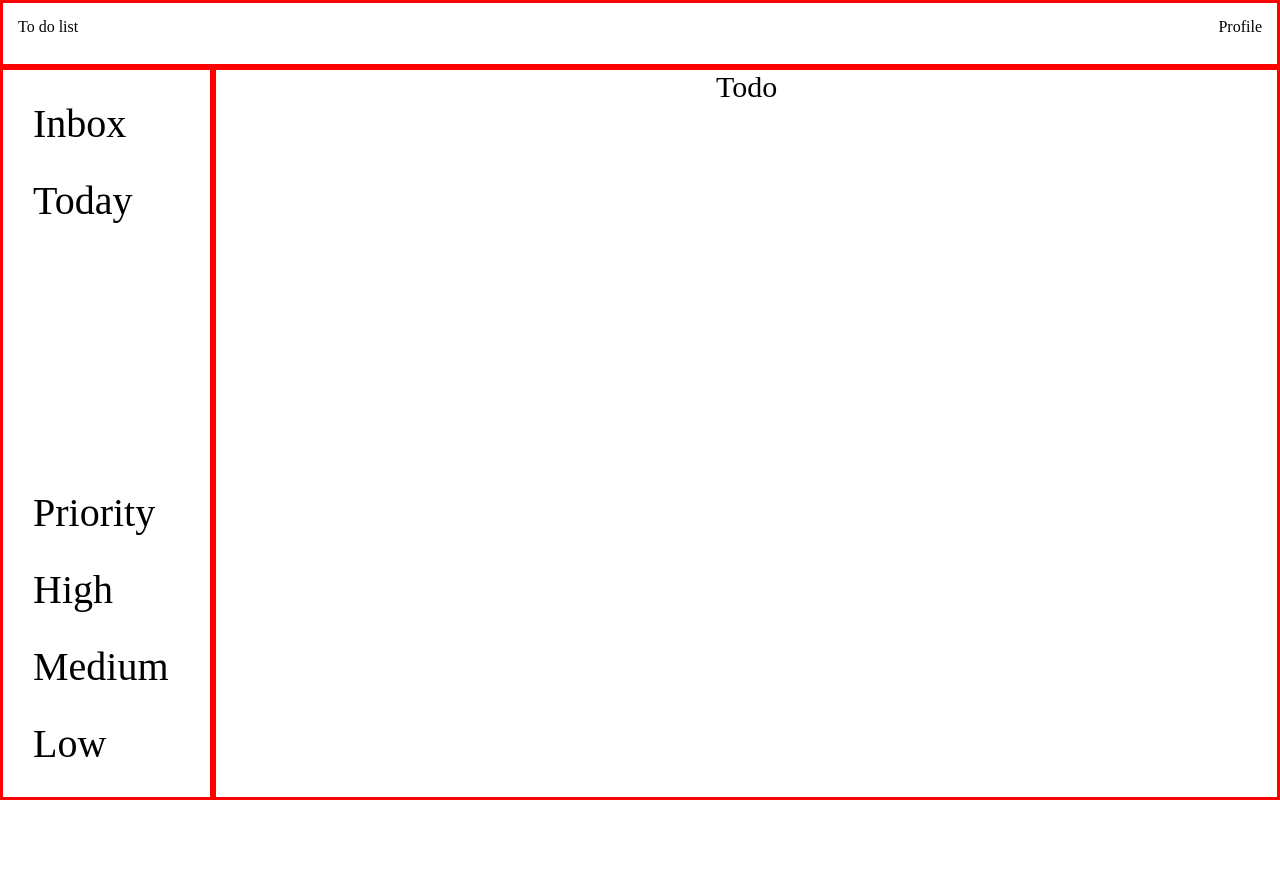
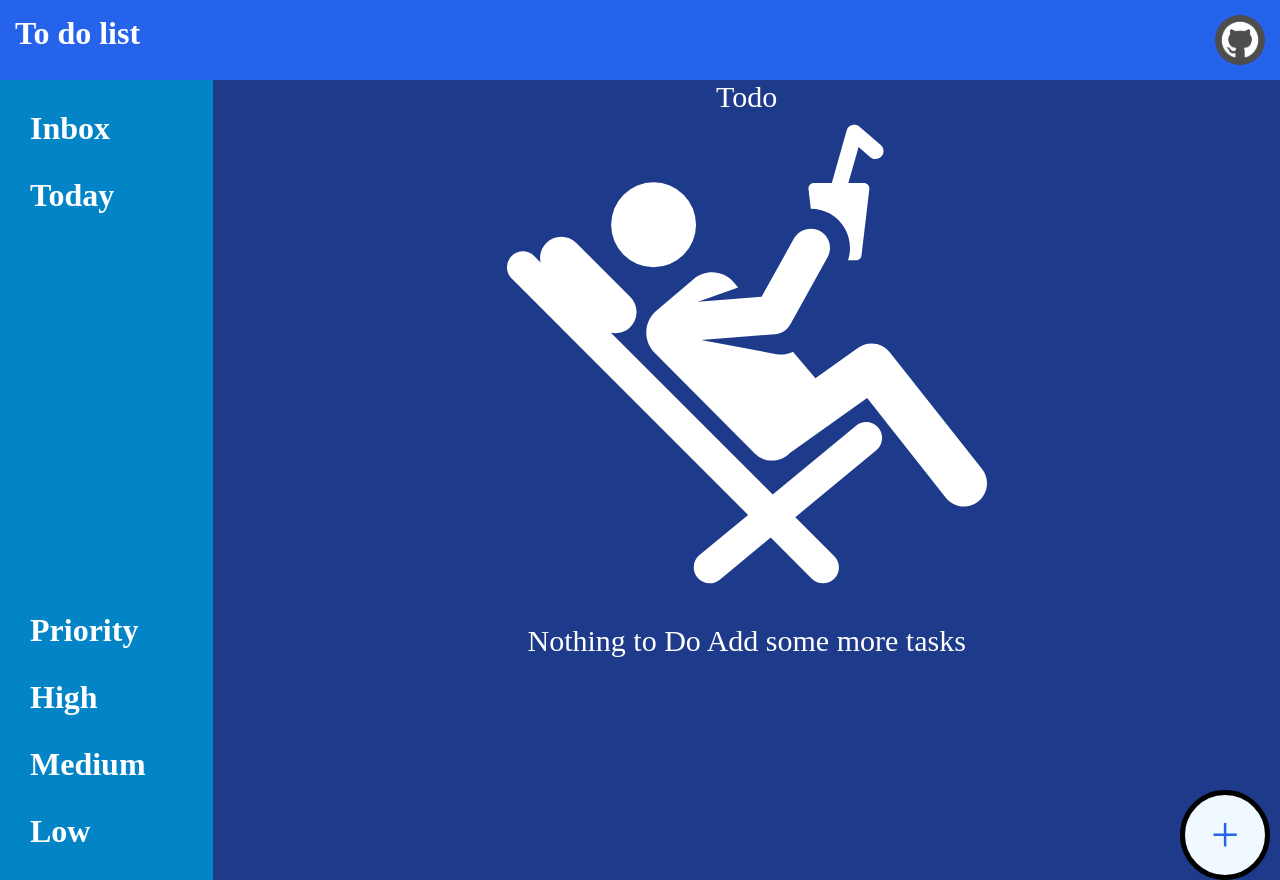
Before and after one commit to Gary-love/Todo-List, a website built with webpack: page src/index.html in a window 1280 px wide. Before the commit the page ends 800 px from the top, so only its background shows below. Built offline with nearby package versions, Linux system fonts and the light colour scheme.

Commit message:
style:stylized the page

```diff
--- a/src/index.js
+++ b/src/index.js
@@ -1,3 +1,3 @@
 import home from "./pages/home";
-import "./styles/style.css"
+import "./styles/style.css";
 home();
--- a/src/pages/home.js
+++ b/src/pages/home.js
@@ -1,3 +1,5 @@
+import relaxImg from "../images/relax-svgrepo-com.svg"
+import profileImg from "../images/logo.jpg"
 const container=document.querySelector(".container");
 let home=function(){
     let header=document.createElement("div");
@@ -9,9 +11,12 @@ let home=function(){
     todo.textContent="Todo";
     let sideBar=document.createElement("div");
     sideBar.id="side";
-    let profile=document.createElement("div");
+    let profile=document.createElement("img");
     profile.id="profile";
-    profile.textContent="Profile";
+    profile.src=profileImg;
+    profile.onclick = function() {
+        window.location.href = 'https://github.com/Gary-love';
+    };
     let logo=document.createElement("div");
     logo.id="logo";
     logo.textContent="To do list";
@@ -33,6 +38,14 @@ let home=function(){
     let low=document.createElement("div");
     low.id="low";
     low.textContent="Low";
+    let image=document.createElement("img");
+    image.src=relaxImg;
+    image.id="img";
+    let message=document.createElement("p");
+    message.textContent="Nothing to Do Add some more tasks";
+    let addBtn=document.createElement("div");
+    addBtn.id="button";
+    addBtn.textContent="+";
     header.appendChild(logo);
     header.appendChild(profile);
     sideBar.appendChild(inbox);
@@ -42,6 +55,9 @@ let home=function(){
     sideBar.appendChild(medium);
     sideBar.appendChild(low);
     content.appendChild(todo);
+    content.appendChild(image);
+    content.appendChild(message);
+    content.appendChild(addBtn);
     container.appendChild(header);
     container.appendChild(sideBar);
     container.appendChild(content);
--- a/src/styles/style.css
+++ b/src/styles/style.css
@@ -3,13 +3,11 @@ body{
     padding: 0px;
 }
 .container{
-    height: 100vh;
+    height: 110vh;
     display: grid;
+    color: white;
     grid-template-columns: repeat(12,1fr);
     grid-template-rows: repeat(12,1fr);
-    >*{
-        border: solid red;
-    }
 }
 #header{
     grid-column: 1/13;
@@ -17,15 +15,20 @@ body{
     display: flex;
     justify-content: space-between;
     padding: 15px;
+    background-color: #2563eb;
 }
 #side{
     grid-column: 1/3;
     grid-row: 2/13;
     display: flex;
     flex-direction: column;
-    font-size: 40px;
+    min-width: 80px;
+    max-width:200px;
     gap: 30px;
     padding: 30px;
+    background-color: #0284c7;
+    font-weight: bold;
+    font-size: 2rem;
 }
 #priority{
     margin-top: auto;
@@ -34,6 +37,36 @@ body{
     grid-column: 3/13;
     grid-row: 2/13;
     display: flex;
+    flex-direction: column;
+    align-items: center;
+    font-size: 30px;
+    background-color: #1e3a8a;
+}
+#button{
+    margin-top: auto;
+    align-self: end;
+    margin-right: 10px;
+    background-color: #f0f9ff;
+    color:#2563eb;
+    height: 80px;
+    width: 80px;
+    font-size: 50px;
+    border-radius: 50%;
+    display: flex;
     justify-content: center;
-    font-size: 30px;
+    align-items: center;
+    border: solid black 5px;
 }
+#img{
+    height: 60vh;
+    filter: brightness(0) invert(1);
+}
+#logo{
+    font-weight: bold;
+    font-size: 2rem;
+}
+#profile{
+    height: 50px;
+    width: 50px;
+    border-radius: 50%;
+}
--- a/webpack.config.js
+++ b/webpack.config.js
@@ -23,6 +23,10 @@ module.exports={
             test: /\.css$/i,
             use: ["style-loader", "css-loader"],
           },
+          {
+            test: /\.(png|svg|jpg|jpeg|gif)$/i,
+            type: "asset/resource",
+          },
         ],
       },
     };
```
Also changed, not shown: src/images/logo.jpg (added), src/images/relax-svgrepo-com.svg (added), 1 other file.
